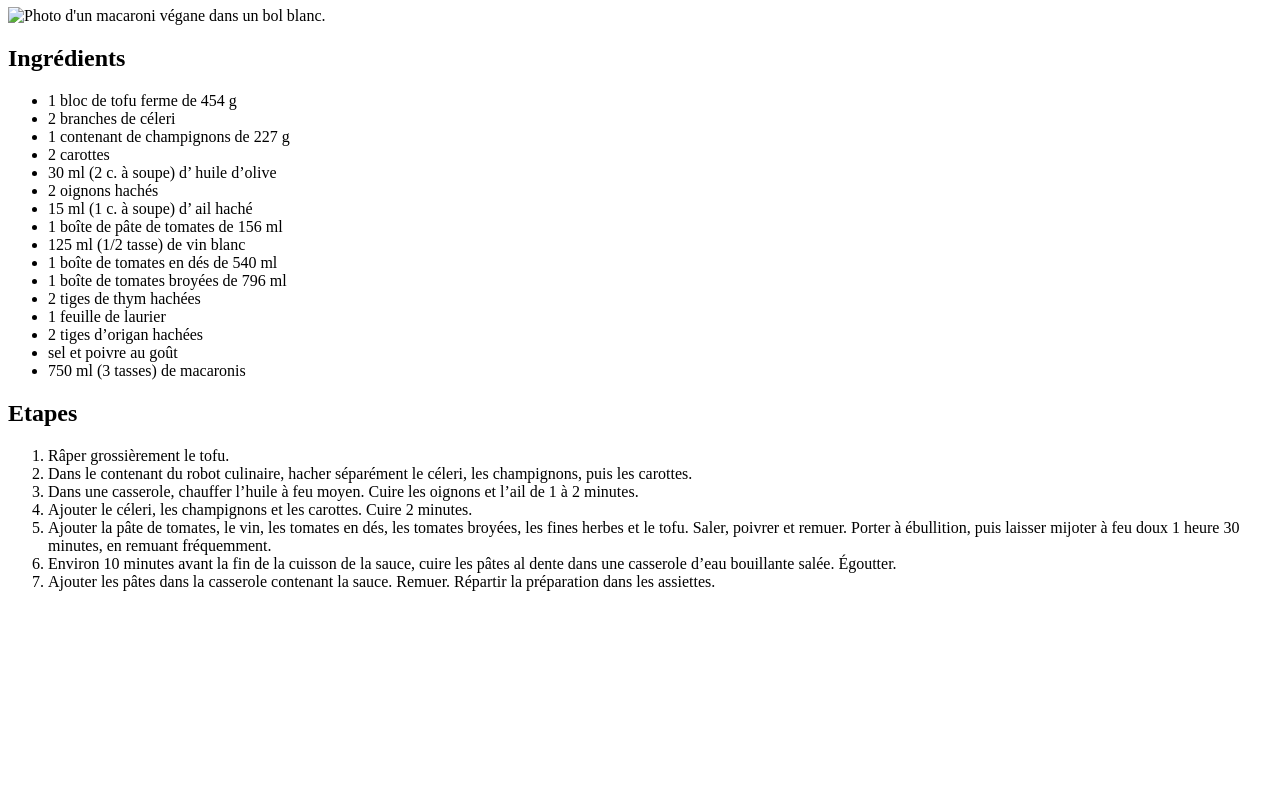
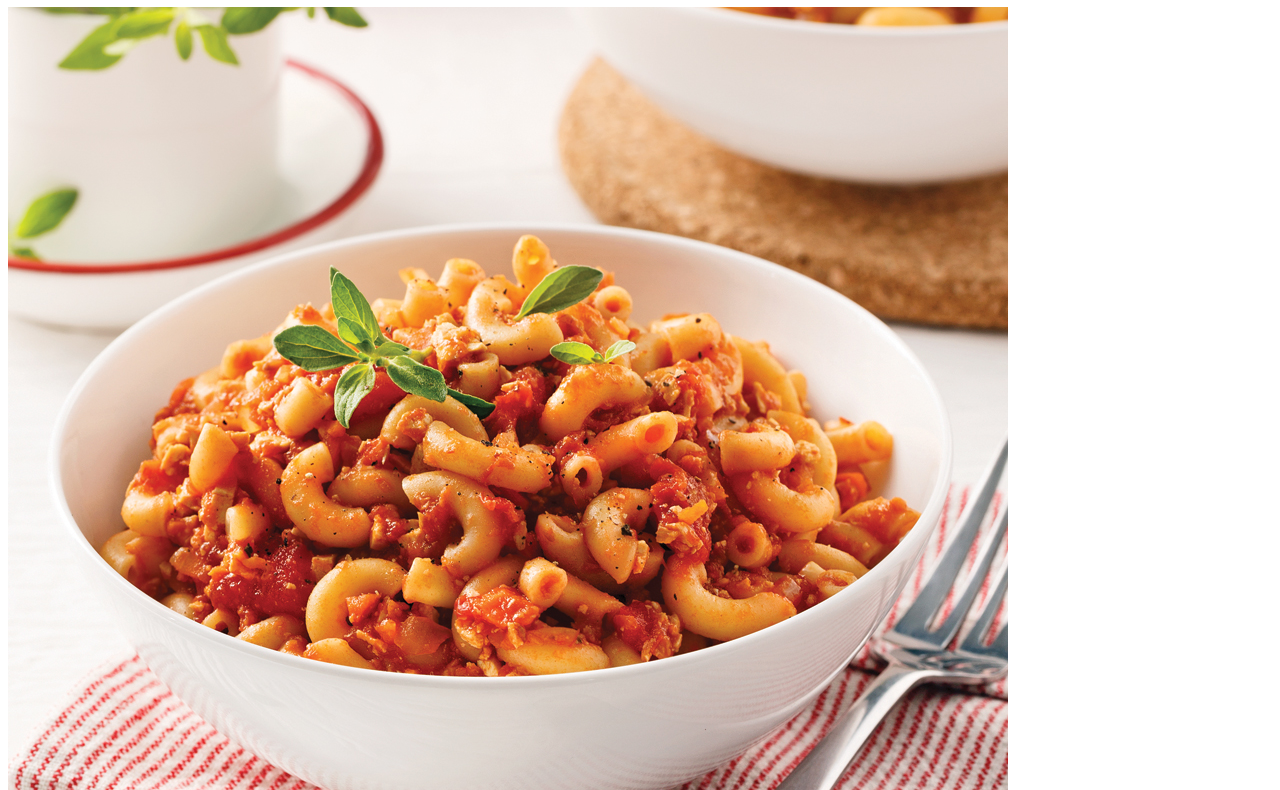
Before and after one commit to D3usExMachina/odin-recipes, a plain HTML site: page macaroni_vegane.html in a window 1280 px wide. Shown: the part 73-863 px from the top of the page. Before the commit the page ends 800 px from the top, so only its background shows below. Drawn offline with Linux system fonts and the light colour scheme.

Commit message:
Edit link macaroni_vegane.html end jpg instead jpeg

```diff
--- a/macaroni_vegane.html
+++ b/macaroni_vegane.html
@@ -4,7 +4,7 @@
         <meta charset="UTF-8">
         <title>Macaroni végane</title>
         <h1>Macaroni végane</h1>
-    <img src="./recipes/img/macaroni_vegane.jpeg" alt="Photo d'un macaroni végane dans un bol blanc.">
+    <img src="./recipes/img/macaroni_vegane.jpg" alt="Photo d'un macaroni végane dans un bol blanc.">
 
         <h2>Ingrédients</h2>
         <p>
```
